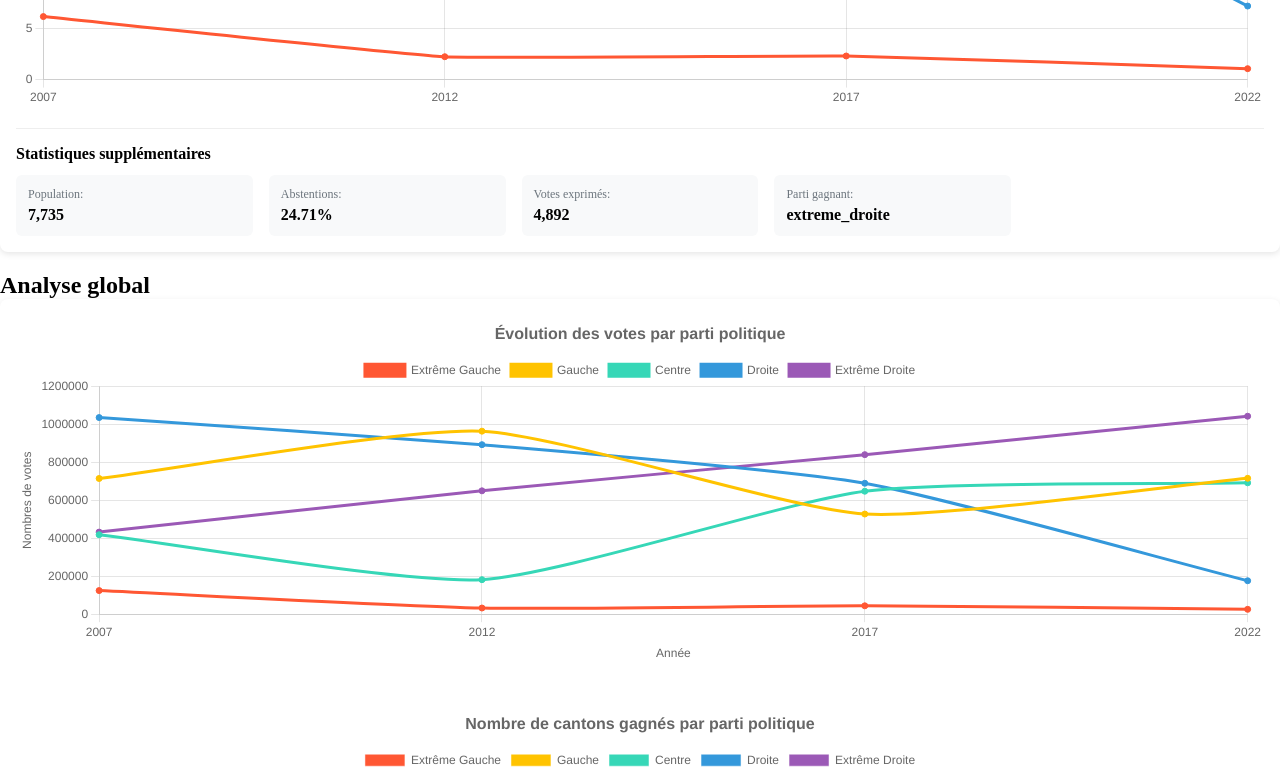
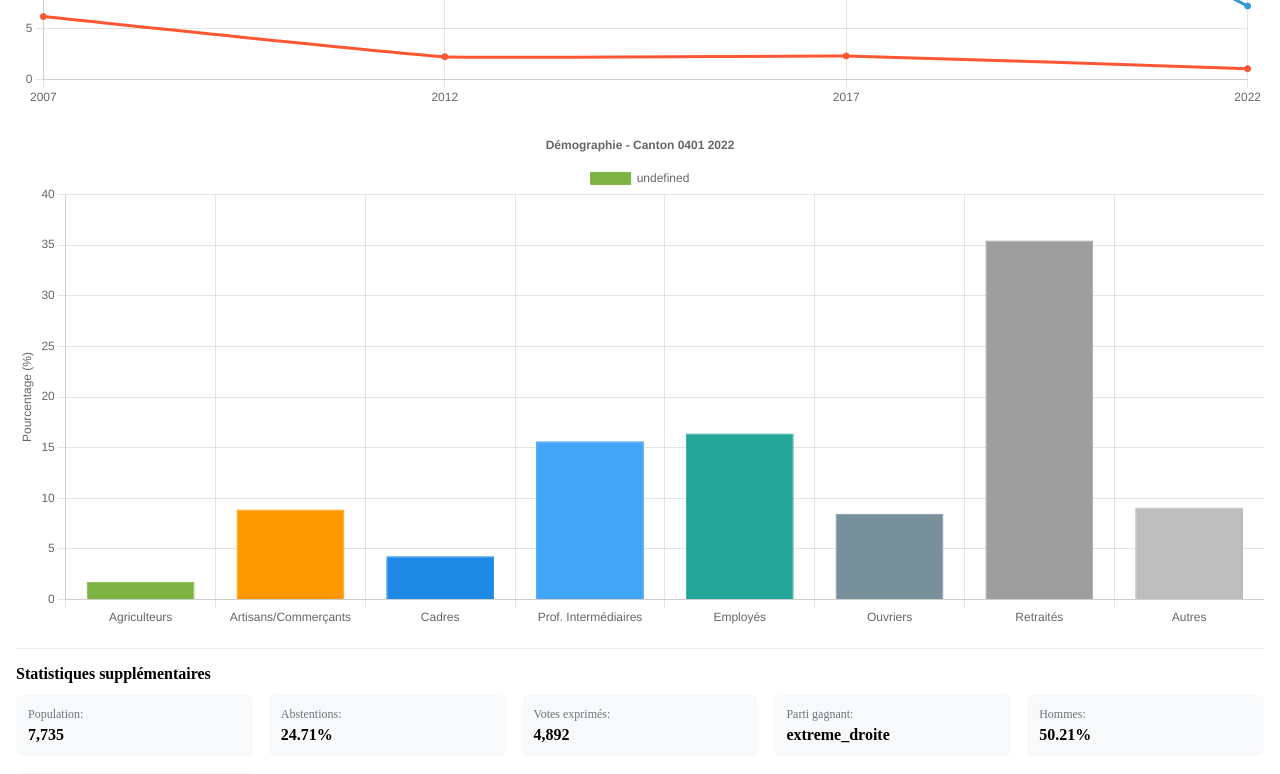
Before and after one commit to QuentinVdr/mspr_politique_i1, a React (Vite) app: page / in a window 1280 px wide. Shown: the part 1200-1974 px from the top of the page. Built offline with nearby package versions, Linux system fonts and the light colour scheme.

Commit message:
✨ Add demographic chart rendering and data handling to CantonElectionChart

```diff
--- a/src/components/CantonElectionChart/CantonElectionChart.tsx
+++ b/src/components/CantonElectionChart/CantonElectionChart.tsx
@@ -145,6 +145,65 @@ export default function CantonElectionChart() {
     }
   };
 
+  // Generate demographic chart data
+  const getDemographicChartData = () => {
+    if (yearlyData.length === 0) return null;
+
+    // Get data for the selected year
+    const currentYearData =
+      yearlyData.find((election) => election.annee === selectedYear) || yearlyData[yearlyData.length - 1];
+
+    if (!currentYearData) return null;
+
+    // Demographic labels and data
+    const labels = [
+      'Agriculteurs',
+      'Artisans/Commerçants',
+      'Cadres',
+      'Prof. Intermédiaires',
+      'Employés',
+      'Ouvriers',
+      'Retraités',
+      'Autres'
+    ];
+
+    const data = [
+      currentYearData.pct_agriculteurs_exploitants,
+      currentYearData.pct_artisans_comm_chefs_entr,
+      currentYearData.pct_cadres_prof_intel_sup,
+      currentYearData.pct_professions_intermediaires,
+      currentYearData.pct_employes,
+      currentYearData.pct_ouvriers,
+      currentYearData.pct_retraites,
+      currentYearData.pct_autres_sans_activite_prof
+    ];
+
+    // Custom colors for demographic categories
+    const backgroundColor = [
+      '#7CB342', // green for farmers
+      '#FF9800', // orange for artisans/business owners
+      '#1E88E5', // blue for executives
+      '#42A5F5', // light blue for intermediate professions
+      '#26A69A', // teal for employees
+      '#78909C', // blue-grey for workers
+      '#9E9E9E', // grey for retirees
+      '#BDBDBD' // light grey for others
+    ];
+
+    return {
+      labels,
+      datasets: [
+        {
+          labels: `Démographie ${currentYearData.annee}`,
+          data,
+          backgroundColor,
+          borderColor: backgroundColor.map((color) => color),
+          borderWidth: 1
+        }
+      ]
+    };
+  };
+
   // Chart options
   const chartOptions = {
     responsive: true,
@@ -156,6 +215,30 @@ export default function CantonElectionChart() {
       title: {
         display: true,
         text: `Résultats électoraux - Canton ${selectedCanton}`
+      }
+    }
+  };
+
+  // Demographic chart options
+  const demographicChartOptions = {
+    responsive: true,
+    maintainAspectRatio: false,
+    plugins: {
+      legend: {
+        position: 'top' as const
+      },
+      title: {
+        display: true,
+        text: `Démographie - Canton ${selectedCanton} ${selectedYear}`
+      }
+    },
+    scales: {
+      y: {
+        beginAtZero: true,
+        title: {
+          display: true,
+          text: 'Pourcentage (%)'
+        }
       }
     }
   };
@@ -177,6 +260,14 @@ export default function CantonElectionChart() {
       default:
         return <Bar data={data} options={chartOptions} />;
     }
+  };
+
+  // Render the demographic chart
+  const renderDemographicChart = () => {
+    const data = getDemographicChartData();
+    if (!data) return <div>No demographic data available</div>;
+
+    return <Bar data={data} options={demographicChartOptions} />;
   };
 
   return (
@@ -213,7 +304,6 @@ export default function CantonElectionChart() {
           </select>
         </div>
 
-        {chartType !== 'line' && (
         <div className={styles.controlGroup}>
           <label htmlFor="yearSelect">Année:</label>
           <select
@@ -229,10 +319,13 @@ export default function CantonElectionChart() {
             ))}
           </select>
         </div>
-        )}
       </div>
 
       <div className={styles.chartWrapper}>{renderChart()}</div>
+
+      <div className={styles.chartWrapper} style={{ marginTop: '20px' }}>
+        {renderDemographicChart()}
+      </div>
 
       {/* Display some additional info */}
       {yearlyData.find((election) => election.annee === selectedYear) && (
@@ -263,6 +356,18 @@ export default function CantonElectionChart() {
                 {yearlyData.find((e) => e.annee === selectedYear)?.parti_gagnant}
               </span>
             </div>
+            <div className={styles.statItem}>
+              <span className={styles.statLabel}>Hommes:</span>
+              <span className={styles.statValue}>
+                {yearlyData.find((e) => e.annee === selectedYear)?.pct_population_hommes.toFixed(2)}%
+              </span>
+            </div>
+            <div className={styles.statItem}>
+              <span className={styles.statLabel}>Impôt moyen:</span>
+              <span className={styles.statValue}>
+                {yearlyData.find((e) => e.annee === selectedYear)?.impot_moyen.toLocaleString()} €
+              </span>
+            </div>
           </div>
         </div>
       )}
```
Lines whose indentation alone changed are shown as unchanged.
